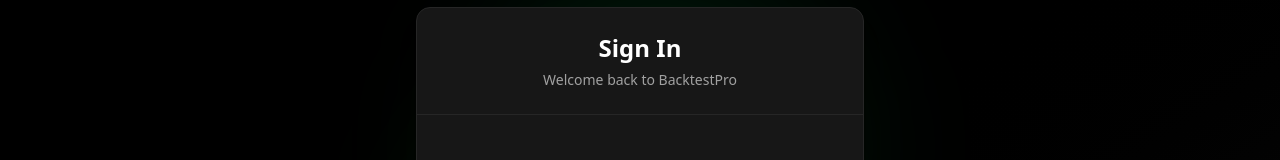
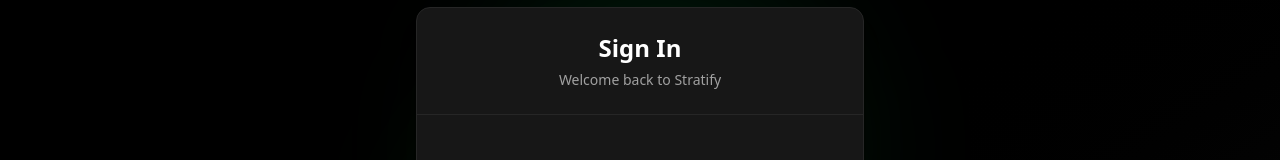
Before and after one commit to VIBHORE-LAB/Stratify-Frontend, a React (Vite) app: page /login in a window 1280 px wide. Shown: the part 258-418 px from the top of the page. Built offline with nearby package versions, Linux system fonts and the light colour scheme.

Commit message:
fix register page routing

```diff
--- a/src/pages/LoginPage.tsx
+++ b/src/pages/LoginPage.tsx
@@ -59,7 +59,7 @@
           <CardHeader className="text-center border-b border-neutral-800">
             <CardTitle className="text-2xl">Sign In</CardTitle>
             <CardDescription className="text-neutral-400">
-              Welcome back to BacktestPro
+              Welcome back to Stratify
             </CardDescription>
           </CardHeader>
 
```
